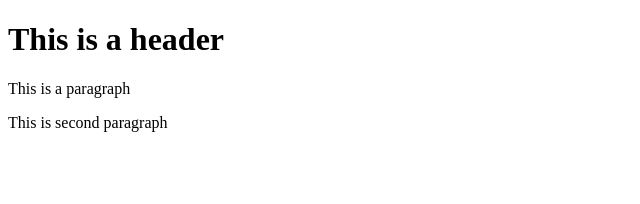
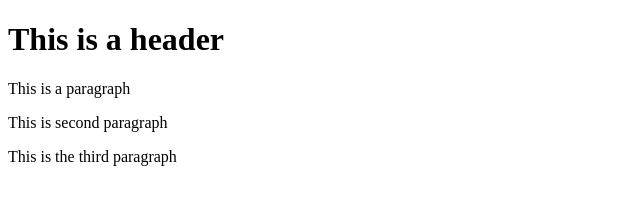
Before and after one commit to TranTuanVu4897/git-test, a website: page index.html in a window 1280 px wide. Shown: the whole page, without its empty margins (0-640 px from the left). Drawn offline with Linux system fonts and the light colour scheme.

Commit message:
fouth commit

```diff
--- a/index.html
+++ b/index.html
@@ -7,6 +7,7 @@
     <h1>This is a header</h1>
     <p>This is a paragraph</p>
     <p>This is second paragraph</p>
+    <p>This is the third paragraph</p>
 </body>
 
 </html>
```
Also changed, not shown: package.json (added, +24 -0 lines), 2 other files.
